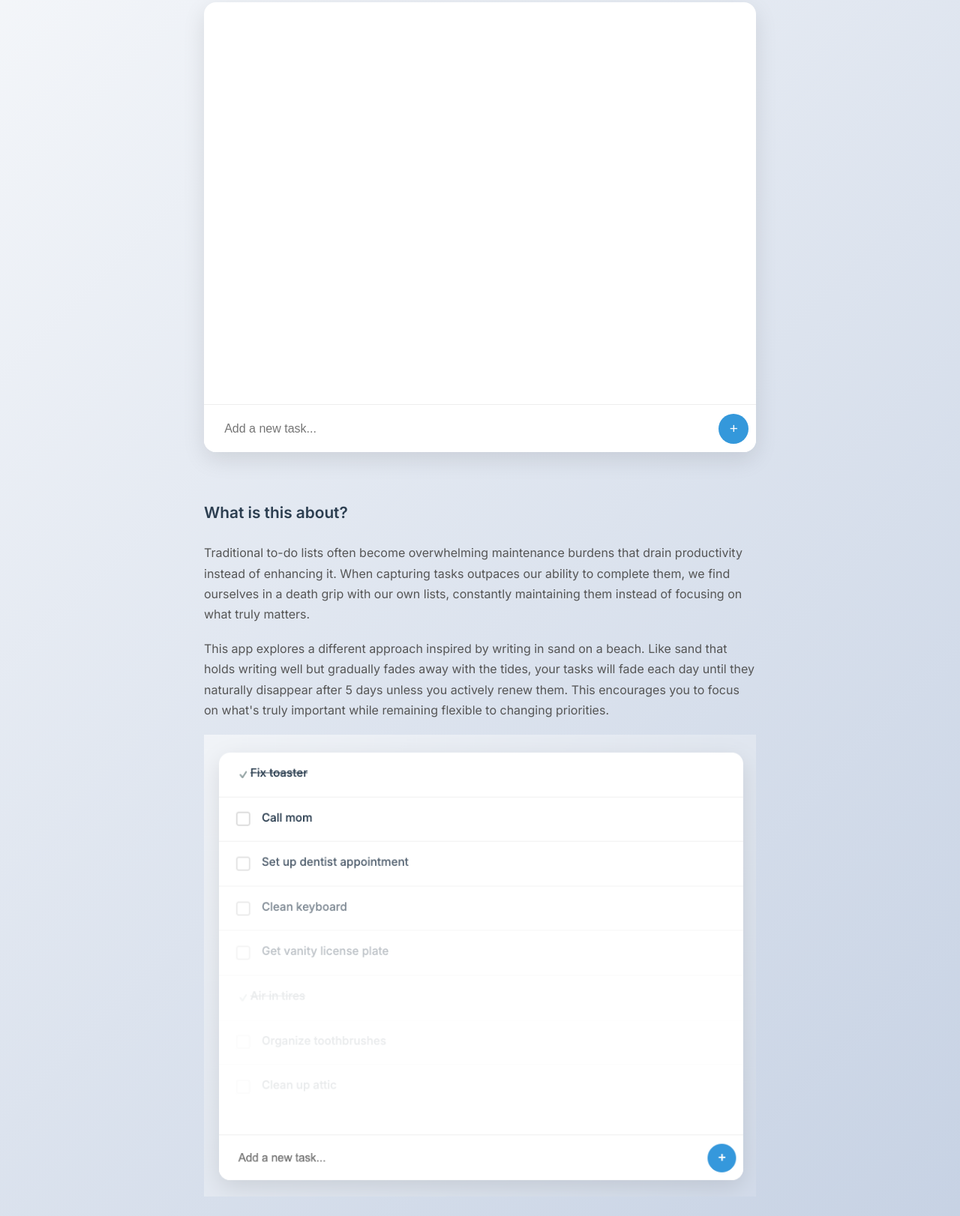
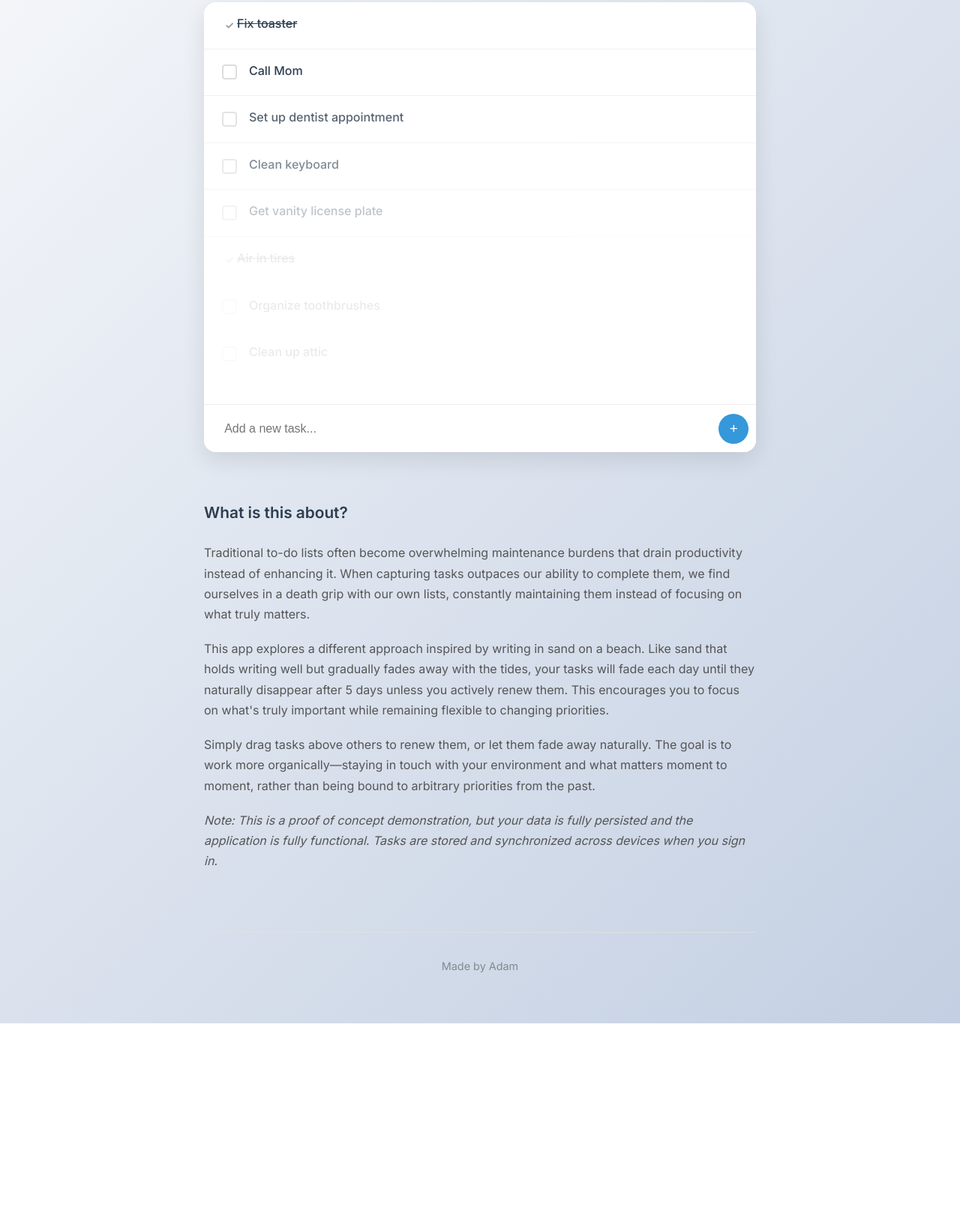
Before and after one commit to adamjgrant/tides-over-sand, a plain HTML site: page index.html in a window 1280 px wide. Shown: the part 123-1745 px from the top of the page at 75% size. After the commit the page ends 1488 px from the top, so only its background shows below. Drawn offline with nearby package versions, Linux system fonts and the light colour scheme.

Commit message:
Add example tasks display for non-logged-in users and implement footer with attribution. Update styles for completed tasks and footer layout. Enhance task rendering logic to include example tasks when user is not authenticated.

```diff
--- a/app.js
+++ b/app.js
@@ -29,6 +29,7 @@ class TidesOverSand {
                 await this.loadTasks();
             } else {
                 this.showSignInUI();
+                this.renderTasks();
             }
 
             // Listen for auth changes
@@ -48,6 +49,7 @@ class TidesOverSand {
         } catch (error) {
             console.error('Failed to initialize Supabase:', error);
             this.showSignInUI();
+            this.renderTasks();
         }
     }
 
@@ -979,6 +981,56 @@ class TidesOverSand {
         }
     }
 
+    renderExampleTasks() {
+        const now = new Date();
+        const exampleTasks = [
+            { title: 'Fix toaster', completed: true, lifetime: 0 },
+            { title: 'Call Mom', completed: false, lifetime: 0 },
+            { title: 'Set up dentist appointment', completed: false, lifetime: 1 },
+            { title: 'Clean keyboard', completed: false, lifetime: 2 },
+            { title: 'Get vanity license plate', completed: false, lifetime: 3 },
+            { title: 'Air in tires', completed: true, lifetime: 4 },
+            { title: 'Organize toothbrushes', completed: false, lifetime: 4 },
+            { title: 'Clean up attic', completed: false, lifetime: 4 }
+        ];
+
+        // Convert to task objects with proper structure for existing functions
+        const taskObjects = exampleTasks.map((task, index) => {
+            const renewedAt = new Date(now.getTime() - (task.lifetime * 24 * 60 * 60 * 1000));
+            return {
+                id: `example_${index}`,
+                title: task.title,
+                completed: task.completed,
+                completed_at: task.completed ? new Date().toISOString() : null,
+                renewed_at: renewedAt.toISOString(),
+                sort_order: index
+            };
+        });
+
+        // Use the same rendering logic as real tasks
+        return taskObjects.map(task => {
+            // Apply fade class to all tasks based on their lifetime
+            const fadeClass = this.getTaskFadeClass(task);
+
+            // For example tasks, always show icon for completed tasks (can't uncomplete)
+            let checkboxElement;
+            if (task.completed) {
+                checkboxElement = `<div class="task-checkbox-icon">✓</div>`;
+            } else {
+                checkboxElement = `<div class="task-checkbox"></div>`;
+            }
+
+            return `
+                <div class="task-item ${fadeClass} ${task.completed ? 'completed' : ''}">
+                    ${checkboxElement}
+                    <div class="task-content">
+                        <div class="task-title">${this.escapeHtml(task.title)}</div>
+                    </div>
+                </div>
+            `;
+        }).join('');
+    }
+
     renderTasks() {
         const taskList = document.getElementById('taskList');
 
@@ -1023,12 +1075,7 @@ class TidesOverSand {
         }
 
         if (!this.user) {
-            taskList.innerHTML = `
-                <div class="empty-state">
-                    <h3>Sign in to get started</h3>
-                    <p>Sign in with GitHub to create and manage your tasks</p>
-                </div>
-            `;
+            taskList.innerHTML = this.renderExampleTasks();
             return;
         }
 
--- a/index.html
+++ b/index.html
@@ -75,15 +75,16 @@
 
                 <p>This app explores a different approach inspired by writing in sand on a beach. Like sand that holds writing well but gradually fades away with the tides, your tasks will fade each day until they naturally disappear after 5 days unless you actively renew them. This encourages you to focus on what's truly important while remaining flexible to changing priorities.</p>
 
-                <div class="example-image">
-                    <img src="example.png" alt="Tides over Sand example" style="max-width: 100%; height: auto;margin-bottom: 1rem;">
-                </div>
-
                 <p>Simply drag tasks above others to renew them, or let them fade away naturally. The goal is to work more organically—staying in touch with your environment and what matters moment to moment, rather than being bound to arbitrary priorities from the past.</p>
 
                 <p><em>Note: This is a proof of concept demonstration, but your data is fully persisted and the application is fully functional. Tasks are stored and synchronized across devices when you sign in.</em></p>
             </div>
         </main>
+
+        <!-- Footer -->
+        <footer class="footer">
+            <a href="https://adamgrant.info" target="_blank" rel="noopener noreferrer">Made by Adam</a>
+        </footer>
 
         <!-- Delete Notification -->
         <div class="delete-notification" id="deleteNotification" style="display: none;">
--- a/styles.css
+++ b/styles.css
@@ -190,9 +190,7 @@ body {
     border-bottom: none;
 }
 
-.task-item.completed {
-    /* No opacity change - only strikethrough and checkbox */
-}
+/* Completed tasks only show strikethrough and checkbox - no opacity change */
 
 .task-item.selected {
     background: #f0f8ff;
@@ -719,3 +717,22 @@ body {
 .empty-state p {
     font-size: 0.9rem;
 }
+
+/* Footer */
+.footer {
+    text-align: center;
+    padding: 2rem 0;
+    margin-top: 3rem;
+    border-top: 1px solid #e0e0e0;
+}
+
+.footer a {
+    color: #7f8c8d;
+    text-decoration: none;
+    font-size: 0.9rem;
+    transition: color 0.2s ease;
+}
+
+.footer a:hover {
+    color: #2c3e50;
+}
```
Also changed, not shown: 1 other file.
